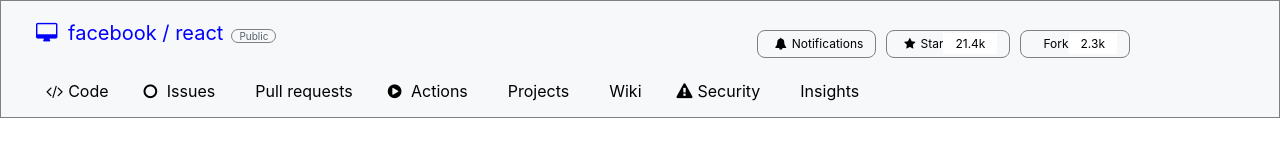
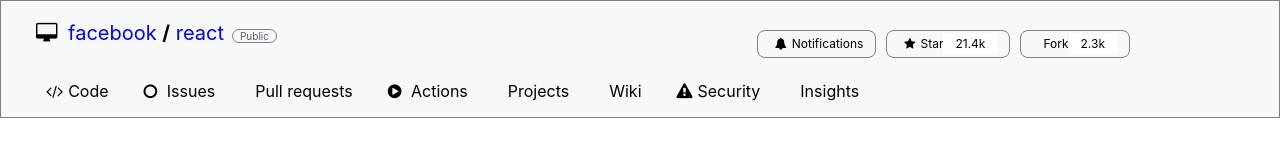
Before and after one commit to Abhijrt/github_issue_page, a React (Create React App) app: page / in a window 1280 px wide. Shown: the top 146 px of the page. Built offline with nearby package versions, Linux system fonts and the light colour scheme.

Commit message:
adding the some style

```diff
--- a/src/components/Header/Header.js
+++ b/src/components/Header/Header.js
@@ -6,7 +6,7 @@
     <div className="main-container">
       <div className="heading-container">
         <p>
-          <i className="fa fa-desktop"></i> facebook / react
+          <i className="fa fa-desktop"></i> facebook <strong>/</strong> react
           <span className="type">Public</span>
         </p>
         <ul className="left-header-container">
--- a/src/components/Header/header.css
+++ b/src/components/Header/header.css
@@ -16,6 +16,14 @@
   color: blue;
   font-size: 20px;
   padding-left: 30px;
+}
+
+strong {
+  color: black;
+}
+
+p i {
+  color: black;
 }
 
 .heading-container {
```
